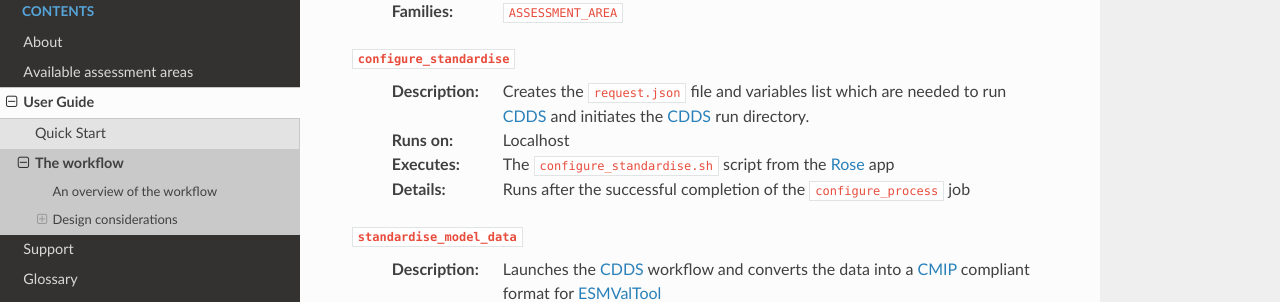
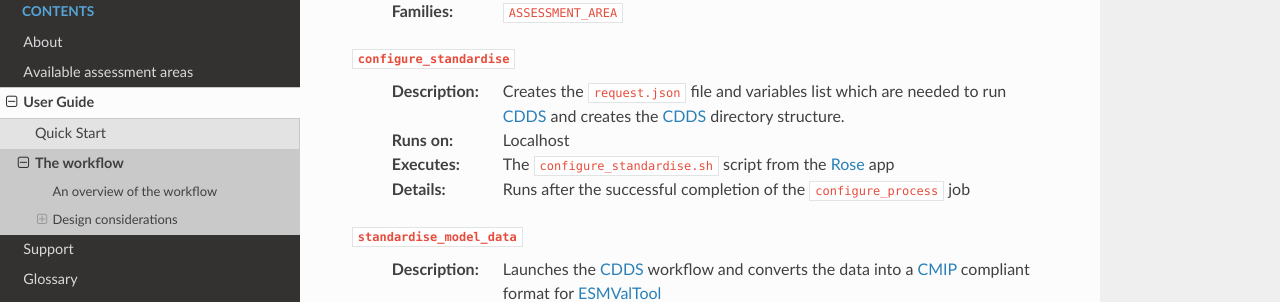
Before and after one commit to MetOffice/CMEW, a Sphinx documentation site: the page built from doc/source/user_guide/workflow.rst, in a window 1280 px wide and 900 px high, scrolled down 518 px. Shown: the part 151-453 px from the top of the window. Built offline with Sphinx 7.4.7 and the Read the Docs theme 2.0.0, drawn with Linux system fonts in a browser that asks for light colours.

Commit message:
#112: Altered configure_standardise documentation

```diff
--- a/doc/source/user_guide/workflow.rst
+++ b/doc/source/user_guide/workflow.rst
@@ -40,7 +40,7 @@ An overview of the workflow
 ``configure_standardise``
   :Description:
      Creates the ``request.json`` file and variables list which are needed to run
-     |CDDS| and initiates the |CDDS| run directory.
+     |CDDS| and creates the |CDDS| directory structure.
   :Runs on:
      Localhost
   :Executes:
```
